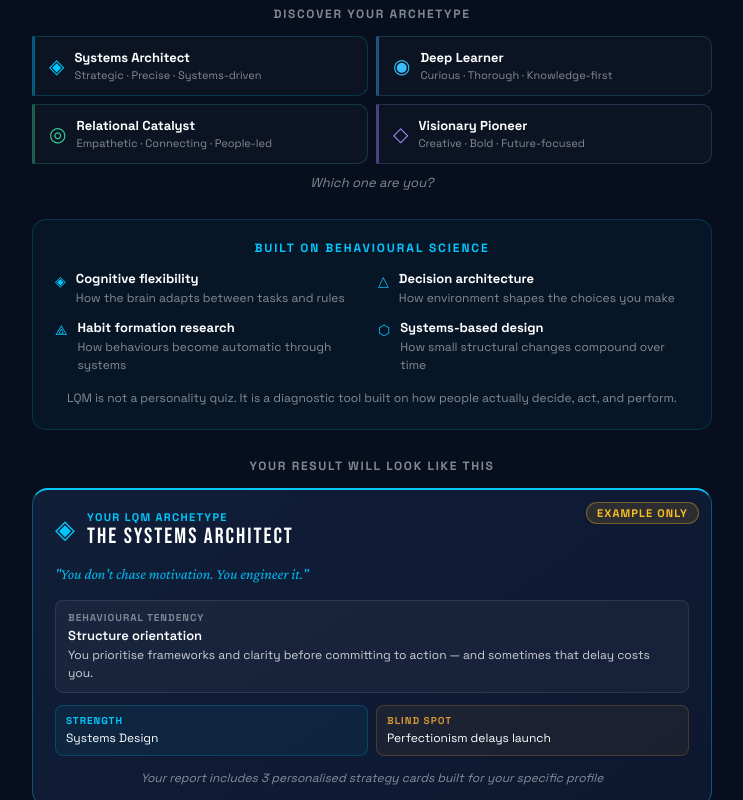
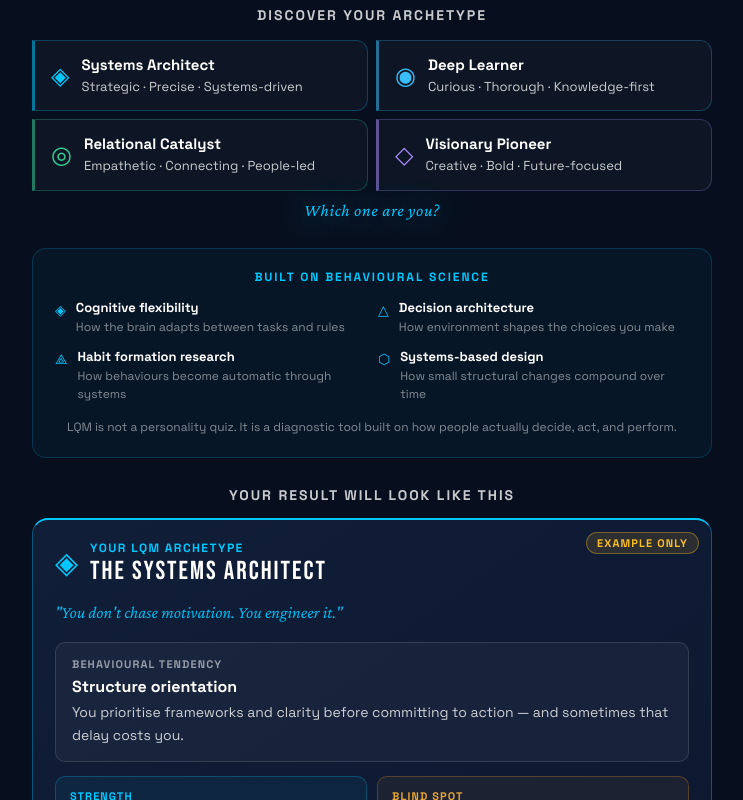
Before and after one commit to quintosrobetos/lqm-assessment, a React (Vite) app: page / in a window 1280 px wide. Shown: the part 620-1420 px from the top of the page, without its empty margins (268-1011 px from the left). Built offline with nearby package versions, Linux system fonts and the light colour scheme.

Commit message:
Add files via upload

```diff
--- a/src/App.jsx
+++ b/src/App.jsx
@@ -262,7 +262,7 @@ function calcPatterns(answers) {
 }
 
 const ORIGINAL = 27, DISCOUNTED = 9, TIMER_SECS = 5 * 60;
-const TEST_MODE = true;
+const TEST_MODE = false;
 
 function Particles() {
   return (
@@ -411,10 +411,12 @@ export default function App() {
           setDeliveryTs(deliveryData.ts);
           setActiveView("report");
         } else {
-          // No valid answers found — do NOT fabricate data.
-          // Show restore code flow so user can recover their real session.
+          // Delivery confirmed but answers lost — quiz is free since they already paid.
+          // Quiz completion will detect confirmed delivery and skip payment automatically.
           setUnlocks(getUnlocks());
-          setShowRestore(true);
+          setDeliveryRef(deliveryData.ref);
+          setDeliveryTs(deliveryData.ts);
+          setPhase("quiz"); setQIdx(0); setSel(null);
         }
       }
     }
@@ -482,6 +484,8 @@ export default function App() {
     const a=[...answers,sel];setAnswers(a);setSel(null);
     if(qIdx<questions.length-1){setQIdx(qIdx+1);}
     else{
+      // Save answers to localStorage immediately — prevents data loss on refresh/restore
+      localStorage.setItem("lqm_answers",JSON.stringify(a));
       setCharType(calcType(a));
       setPhase("processing");
       let st=0;
@@ -490,11 +494,22 @@ export default function App() {
         if(st>=5){
           clearInterval(iv);
           setTimeout(()=>{
-            setPatterns(calcPatterns(a));
-            trackArchetypeResult(calcPatterns(a));
-            trackPatternDistribution(calcPatterns(a));
-            setTimerOn(true);
-            setPhase("teaser");
+            const p = calcPatterns(a);
+            setPatterns(p);
+            trackArchetypeResult(p.primary, p.counts);
+            trackPatternDistribution(p);
+            // Check if delivery already confirmed (e.g. restore code or previous purchase)
+            const existingDelivery=JSON.parse(localStorage.getItem("lqm_delivery")||"{}");
+            if(existingDelivery.confirmed){
+              // Already paid — skip teaser/payment, go straight to reveal
+              setDeliveryRef(existingDelivery.ref||null);
+              setDeliveryTs(existingDelivery.ts||null);
+              setPhase("paid");
+              setActiveView("reveal");
+            } else {
+              setTimerOn(true);
+              setPhase("teaser");
+            }
           },600);
         }
       },850);
@@ -530,6 +545,11 @@ export default function App() {
         setActiveView("report");
         trackReturnVisit("restore_code");
       } else {
+        // Answers lost but delivery confirmed via restore code.
+        // Send to quiz — quiz completion will detect confirmed delivery and skip payment.
+        const deliveryData = JSON.parse(localStorage.getItem("lqm_delivery")||"{}");
+        setDeliveryRef(deliveryData.ref || null);
+        setDeliveryTs(deliveryData.ts || null);
         setPhase("quiz"); setQIdx(0); setSel(null);
       }
     }
@@ -913,7 +933,7 @@ function Landing({onStart}){
 
       {/* ── ARCHETYPE TEASER ─────────────────────────────────────── */}
       <div className="fu3" style={{marginBottom:28}}>
-        <p style={{textAlign:"center",fontSize:12,fontWeight:700,color:DIMMED,letterSpacing:".14em",textTransform:"uppercase",marginBottom:14}}>
+        <p style={{textAlign:"center",fontSize:14,fontWeight:700,color:MUTED,letterSpacing:".14em",textTransform:"uppercase",marginBottom:16}}>
           Discover your archetype
         </p>
         <div style={{display:"grid",gridTemplateColumns:"1fr 1fr",gap:8,marginBottom:10}}>
@@ -924,23 +944,23 @@ function Landing({onStart}){
             {name:"Visionary Pioneer",  sym:"◇", color:"#A78BFA", tag:"Creative · Bold · Future-focused"},
           ].map(a=>(
             <div key={a.name} style={{
-              display:"flex",alignItems:"center",gap:10,
-              padding:"12px 14px",
-              background:"rgba(255,255,255,0.025)",
-              border:`1px solid ${a.color}33`,
-              borderLeft:`3px solid ${a.color}66`,
-              borderRadius:"0 10px 10px 0",
+              display:"flex",alignItems:"center",gap:12,
+              padding:"14px 16px",
+              background:"rgba(255,255,255,0.03)",
+              border:`1px solid ${a.color}44`,
+              borderLeft:`3px solid ${a.color}88`,
+              borderRadius:"0 12px 12px 0",
               transition:"all .2s",
             }}>
-              <span style={{fontSize:20,color:a.color,flexShrink:0}}>{a.sym}</span>
+              <span style={{fontSize:24,color:a.color,flexShrink:0}}>{a.sym}</span>
               <div>
-                <p style={{fontSize:13,fontWeight:700,color:WHITE,marginBottom:2}}>{a.name}</p>
-                <p style={{fontSize:11,color:DIMMED,lineHeight:1.4}}>{a.tag}</p>
+                <p style={{fontSize:15,fontWeight:700,color:WHITE,marginBottom:3}}>{a.name}</p>
+                <p style={{fontSize:13,color:MUTED,lineHeight:1.5}}>{a.tag}</p>
               </div>
             </div>
           ))}
         </div>
-        <p style={{textAlign:"center",fontSize:13,color:DIMMED,fontStyle:"italic"}}>
+        <p style={{textAlign:"center",fontSize:17,color:E_BLUE,fontFamily:"'Crimson Pro',serif",fontStyle:"italic",fontWeight:500,animation:"glow 2.5s ease-in-out infinite",letterSpacing:".04em"}}>
           Which one are you?
         </p>
       </div>
@@ -978,7 +998,7 @@ function Landing({onStart}){
 
       {/* ── MICRO-PREVIEW EXAMPLE CARD ───────────────────────────── */}
       <div className="fu3" style={{marginBottom:28}}>
-        <p style={{textAlign:"center",fontSize:12,fontWeight:700,color:DIMMED,letterSpacing:".14em",textTransform:"uppercase",marginBottom:14}}>
+        <p style={{textAlign:"center",fontSize:14,fontWeight:700,color:MUTED,letterSpacing:".14em",textTransform:"uppercase",marginBottom:14}}>
           Your result will look like this
         </p>
         <div style={{
@@ -999,43 +1019,43 @@ function Landing({onStart}){
 
           {/* Archetype header */}
           <div style={{display:"flex",alignItems:"center",gap:12,marginBottom:14}}>
-            <span style={{fontSize:26,color:"#00C8FF"}}>◈</span>
+            <span style={{fontSize:30,color:"#00C8FF"}}>◈</span>
             <div>
-              <p style={{fontSize:11,fontWeight:700,color:"#00C8FF",letterSpacing:".12em",textTransform:"uppercase",marginBottom:2}}>Your LQM Archetype</p>
-              <p style={{fontFamily:"'Bebas Neue',sans-serif",fontSize:22,letterSpacing:2,color:WHITE,lineHeight:1}}>The Systems Architect</p>
+              <p style={{fontSize:12,fontWeight:700,color:"#00C8FF",letterSpacing:".12em",textTransform:"uppercase",marginBottom:3}}>Your LQM Archetype</p>
+              <p style={{fontFamily:"'Bebas Neue',sans-serif",fontSize:26,letterSpacing:2,color:WHITE,lineHeight:1}}>The Systems Architect</p>
             </div>
           </div>
 
           {/* Tag */}
-          <p style={{fontFamily:"'Crimson Pro',serif",fontStyle:"italic",fontSize:15,color:"rgba(0,200,255,0.9)",marginBottom:14,lineHeight:1.6}}>
+          <p style={{fontFamily:"'Crimson Pro',serif",fontStyle:"italic",fontSize:17,color:"rgba(0,200,255,0.9)",marginBottom:16,lineHeight:1.6}}>
             "You don't chase motivation. You engineer it."
           </p>
 
           {/* Behavioural pattern */}
           <div style={{
-            background:"rgba(255,255,255,0.04)",border:"1px solid rgba(255,255,255,0.09)",
-            borderRadius:8,padding:"10px 12px",marginBottom:12,
+            background:"rgba(255,255,255,0.04)",border:"1px solid rgba(255,255,255,0.12)",
+            borderRadius:10,padding:"14px 16px",marginBottom:14,
           }}>
-            <p style={{fontSize:10,fontWeight:700,color:"rgba(255,255,255,0.45)",letterSpacing:".1em",textTransform:"uppercase",marginBottom:3}}>
+            <p style={{fontSize:11,fontWeight:700,color:"rgba(255,255,255,0.55)",letterSpacing:".1em",textTransform:"uppercase",marginBottom:5}}>
               Behavioural tendency
             </p>
-            <p style={{fontSize:13,color:WHITE,fontWeight:600,marginBottom:2}}>Structure orientation</p>
-            <p style={{fontSize:12,color:MUTED,lineHeight:1.5}}>You prioritise frameworks and clarity before committing to action — and sometimes that delay costs you.</p>
+            <p style={{fontSize:16,color:WHITE,fontWeight:700,marginBottom:4}}>Structure orientation</p>
+            <p style={{fontSize:14,color:MUTED,lineHeight:1.65}}>You prioritise frameworks and clarity before committing to action — and sometimes that delay costs you.</p>
           </div>
 
           {/* Strength + blind spot */}
-          <div style={{display:"grid",gridTemplateColumns:"1fr 1fr",gap:8,marginBottom:14}}>
-            <div style={{background:"rgba(0,200,255,0.06)",border:"1px solid rgba(0,200,255,0.2)",borderRadius:8,padding:"8px 10px"}}>
-              <p style={{fontSize:10,fontWeight:700,color:"#00C8FF",letterSpacing:".1em",textTransform:"uppercase",marginBottom:3}}>Strength</p>
-              <p style={{fontSize:12,color:WHITE,lineHeight:1.4}}>Systems Design</p>
+          <div style={{display:"grid",gridTemplateColumns:"1fr 1fr",gap:10,marginBottom:16}}>
+            <div style={{background:"rgba(0,200,255,0.06)",border:"1px solid rgba(0,200,255,0.25)",borderRadius:10,padding:"12px 14px"}}>
+              <p style={{fontSize:11,fontWeight:700,color:"#00C8FF",letterSpacing:".1em",textTransform:"uppercase",marginBottom:4}}>Strength</p>
+              <p style={{fontSize:14,color:WHITE,fontWeight:600,lineHeight:1.4}}>Systems Design</p>
             </div>
-            <div style={{background:"rgba(255,160,40,0.06)",border:"1px solid rgba(255,160,40,0.2)",borderRadius:8,padding:"8px 10px"}}>
-              <p style={{fontSize:10,fontWeight:700,color:"rgba(255,180,50,0.8)",letterSpacing:".1em",textTransform:"uppercase",marginBottom:3}}>Blind spot</p>
-              <p style={{fontSize:12,color:WHITE,lineHeight:1.4}}>Perfectionism delays launch</p>
+            <div style={{background:"rgba(255,160,40,0.06)",border:"1px solid rgba(255,160,40,0.25)",borderRadius:10,padding:"12px 14px"}}>
+              <p style={{fontSize:11,fontWeight:700,color:"rgba(255,180,50,0.9)",letterSpacing:".1em",textTransform:"uppercase",marginBottom:4}}>Blind spot</p>
+              <p style={{fontSize:14,color:WHITE,fontWeight:600,lineHeight:1.4}}>Perfectionism delays launch</p>
             </div>
           </div>
 
-          <p style={{fontSize:12,color:DIMMED,textAlign:"center",fontStyle:"italic"}}>
+          <p style={{fontSize:14,color:MUTED,textAlign:"center",fontStyle:"italic",lineHeight:1.6}}>
             Your report includes 3 personalised strategy cards built for your specific profile
           </p>
         </div>
```
